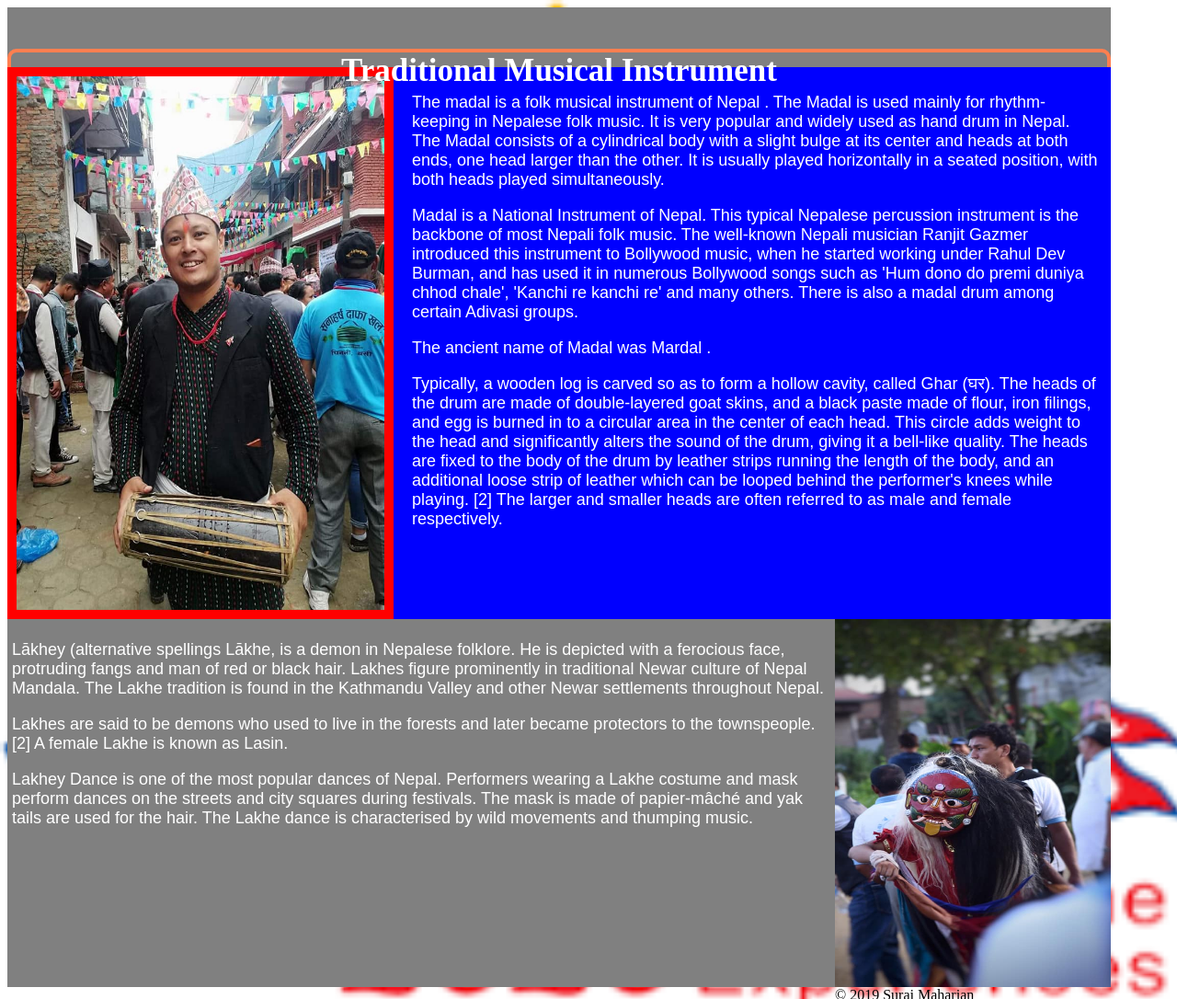
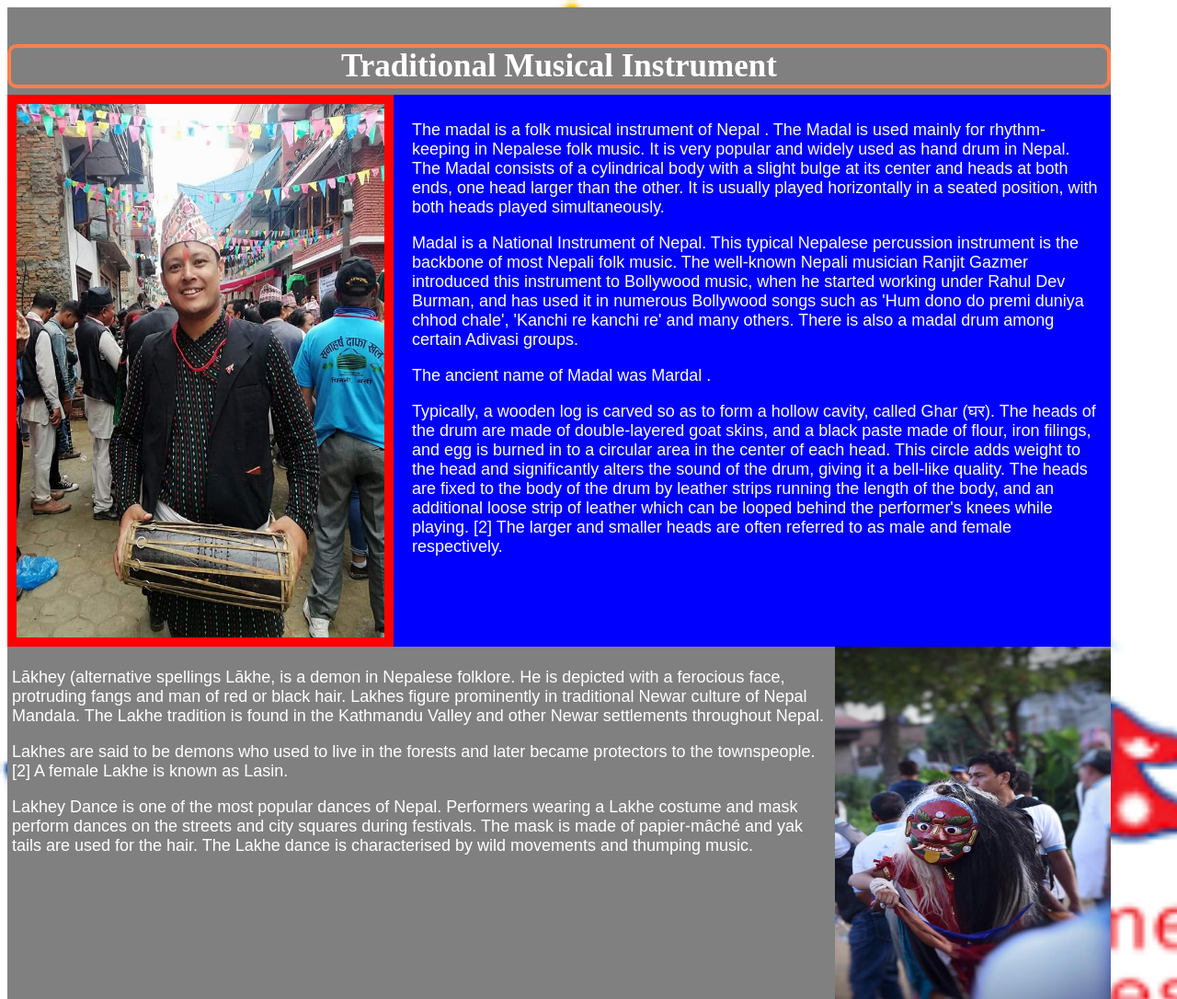
Before and after one commit to maharjansuraj/assignment, a plain HTML site: page index.html in a window 1280 px wide. Shown: the top 1086 px of the page at 92% size. Drawn offline with Linux system fonts and the light colour scheme.

Commit message:
Update style.css

```diff
--- a/CSS/style.css
+++ b/CSS/style.css
@@ -7,9 +7,10 @@ body {
 
 .header {
   background-color: gray;
-  height: 25px;
+  height: 50px;
   width: 1200px;
-  padding: 10px 0px 30px 0px;
+  padding: 5px 0px 40px 0px;
+  vetical-align: middle;
 
 }
 
```
